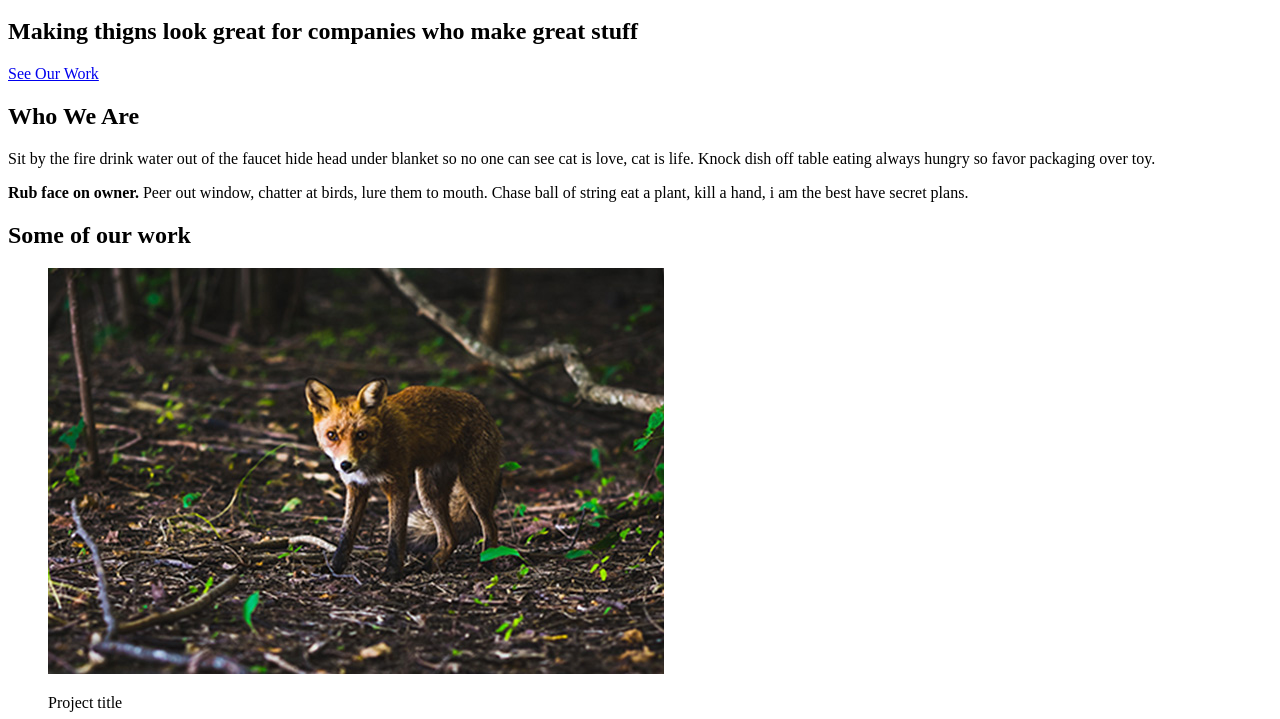
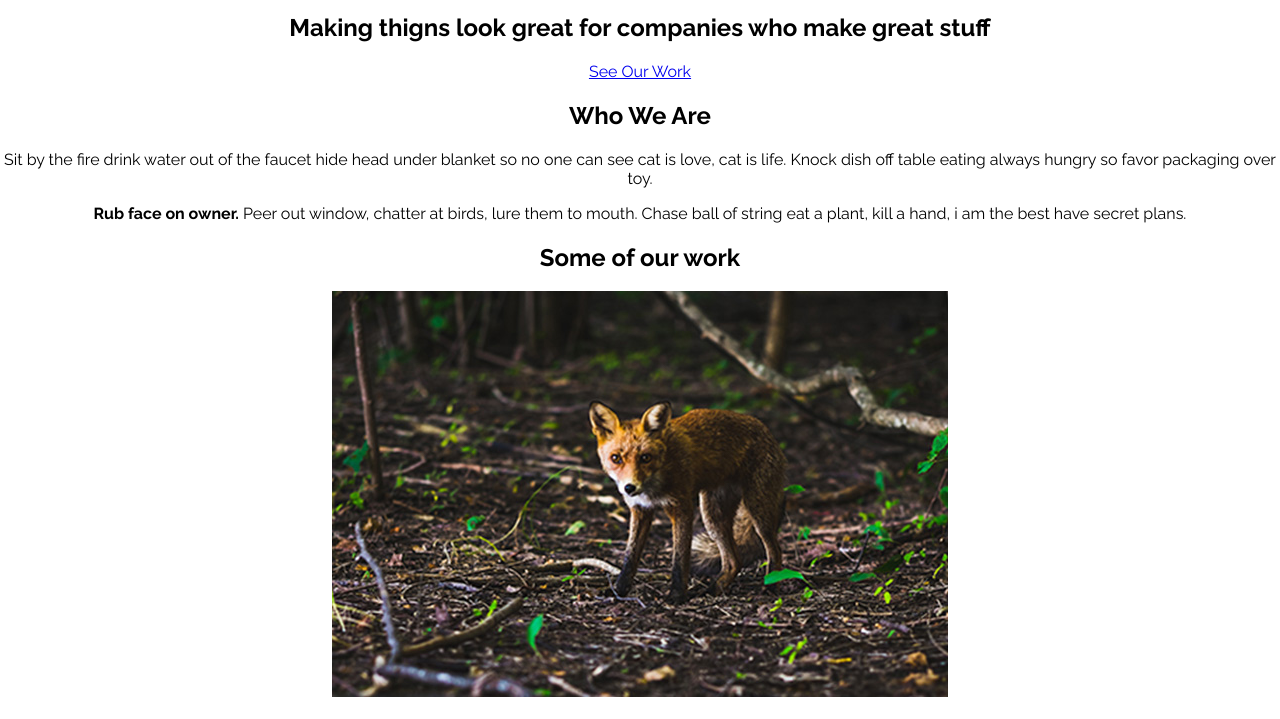
Before and after one commit to LopesDario/fictionalWebsite, a plain HTML site: page index.html in a window 1280 px wide. Shown: the part 138-857 px from the top of the page. Drawn offline with Linux system fonts and the light colour scheme; files whose address does not match are found by name.

Commit message:
font css added

```diff
--- a/css/style.css
+++ b/css/style.css
@@ -1 +1,11 @@
-/* css created */
+@import url("https://fonts.googleapis.com/css?family=Raleway:300,400,700,900");
+
+* {
+  box-sizing: border-box; /* any width and height specified will include the borders */
+}
+
+body {
+  margin: 0;
+  font-family: "Raleway", sans-serif;
+  text-align: center;
+}
```
